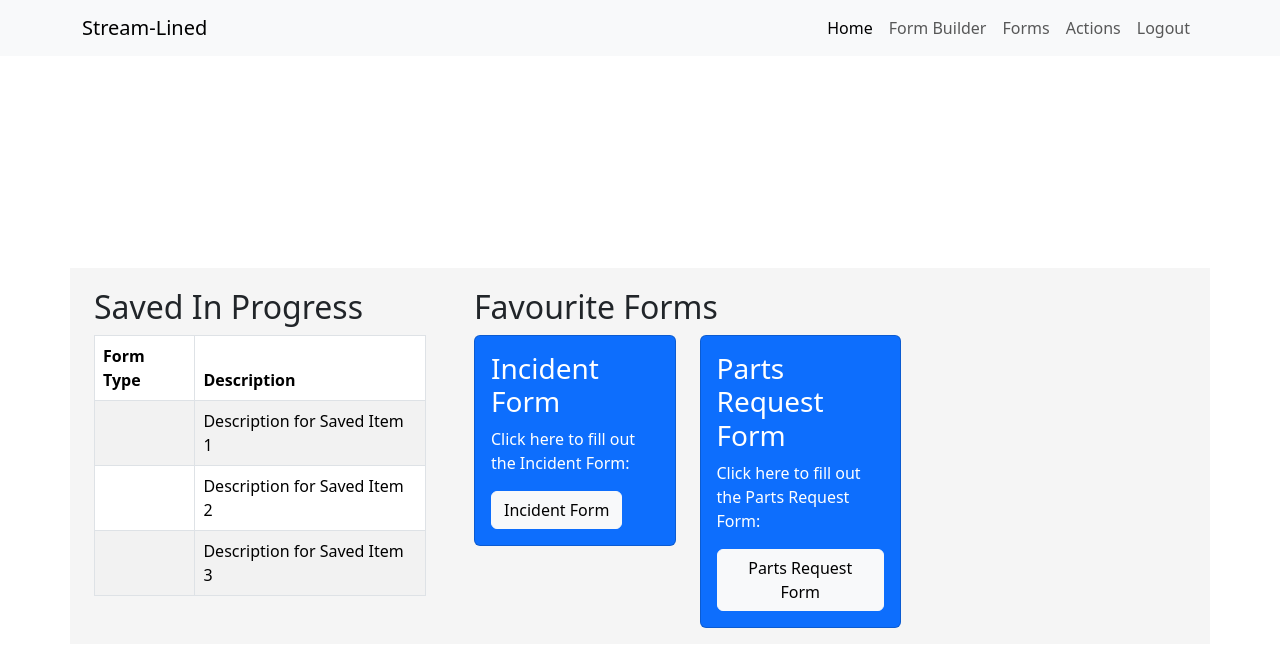
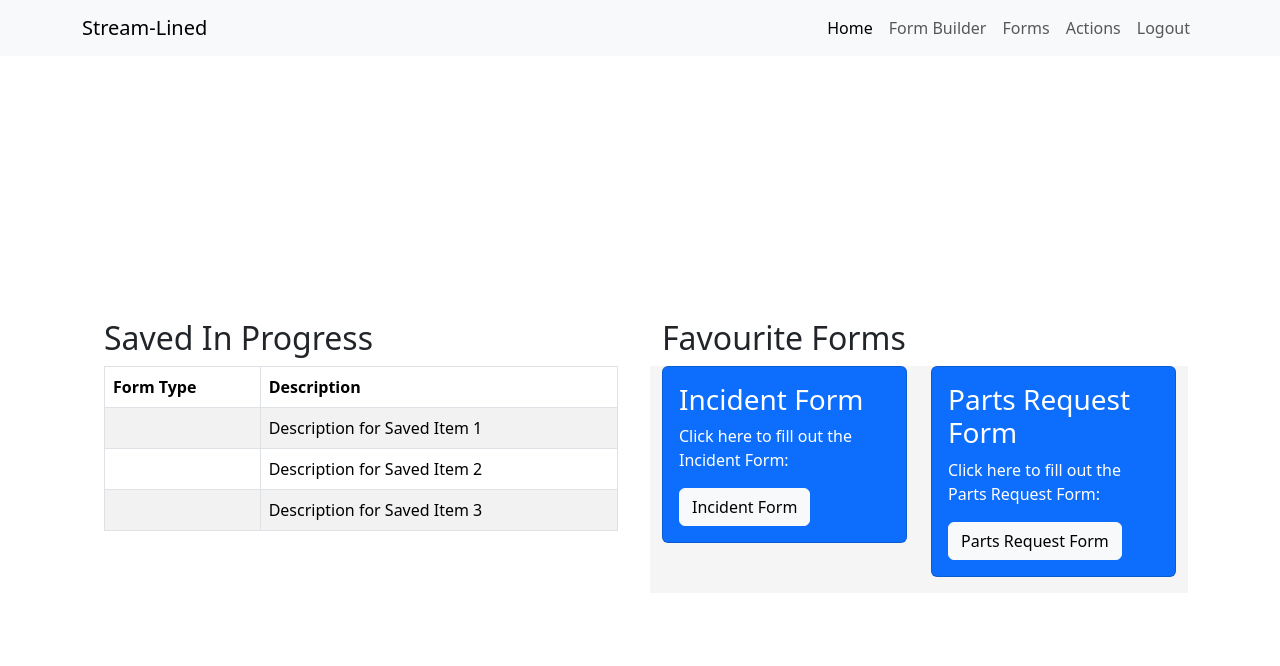
Before and after one commit to pipersjames/t3a2react-app, a React (Create React App) app: page / in a window 1280 px wide. Shown: the top 666 px of the page. Built offline with nearby package versions, Linux system fonts and the light colour scheme; no server answers.

Commit message:
went flexbox for homepage instead

```diff
--- a/src/pages/HomePage.jsx
+++ b/src/pages/HomePage.jsx
@@ -1,20 +1,20 @@
 import React from "react";
 import SavedProgress from "../components/SavedProgess";
 import FavouriteForm from "../components/FavouriteForm";
-import { Container, Row, Col } from 'react-bootstrap'; // Import Container, Row, and Col from Bootstrap
+import { Container } from 'react-bootstrap'; // Import Container, Row, and Col from Bootstrap
 
 export default function HomePage(){
     return(
         <div style={{ minHeight: '100vh', display: 'flex', alignItems: 'center', justifyContent: 'center' }}>
             <Container>
-                <Row>
-                    <Col lg={4} style={{ marginTop: '20px' }}>
+                <div style={{ display: 'flex', flexWrap: 'wrap', justifyContent: 'center' }}>
+                    <div style={{ flex: '1', minWidth: '300px', margin: '10px' }}>
                         <SavedProgress />
-                    </Col>
-                    <Col lg={5} style={{ marginTop: '20px' }}>
+                    </div>
+                    <div style={{ flex: '1', minWidth: '300px', margin: '10px' }}>
                         <FavouriteForm />
-                    </Col>
-                </Row>
+                    </div>
+                </div>
             </Container>
         </div>
     )
```
